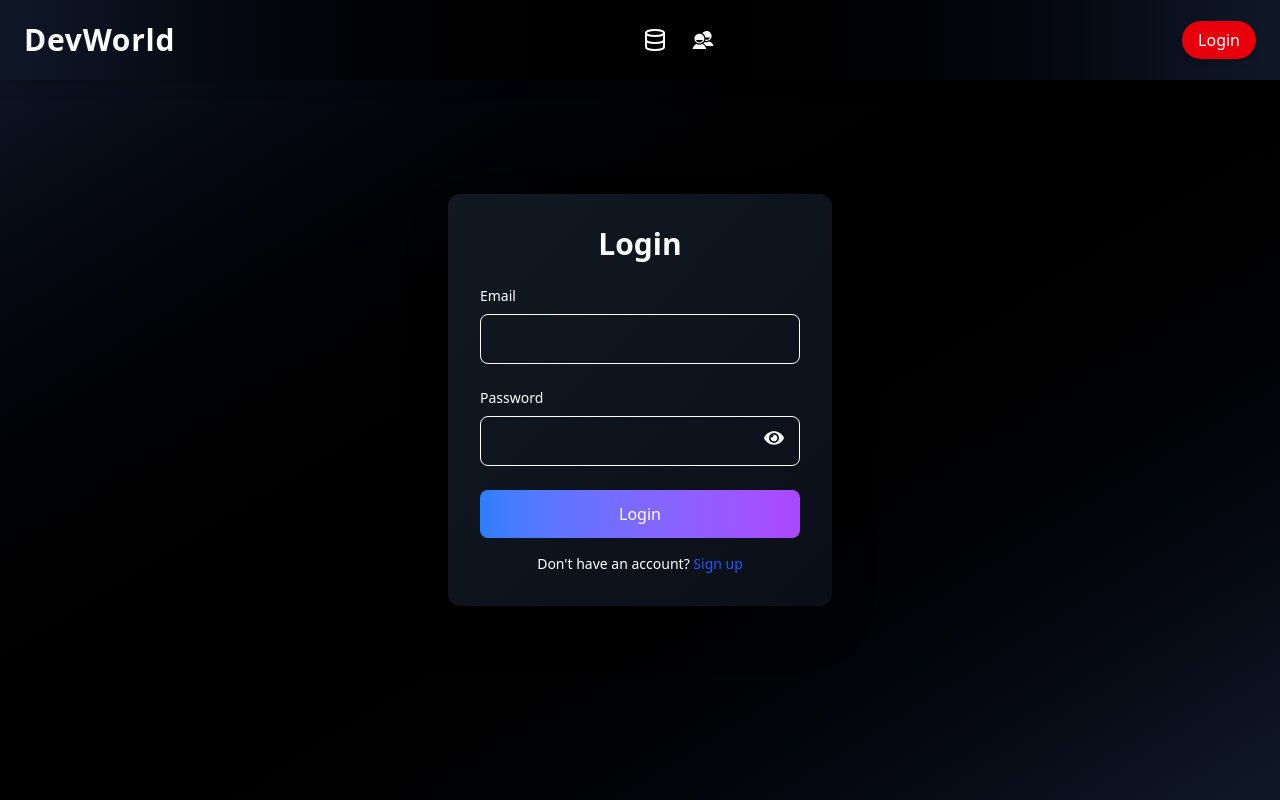
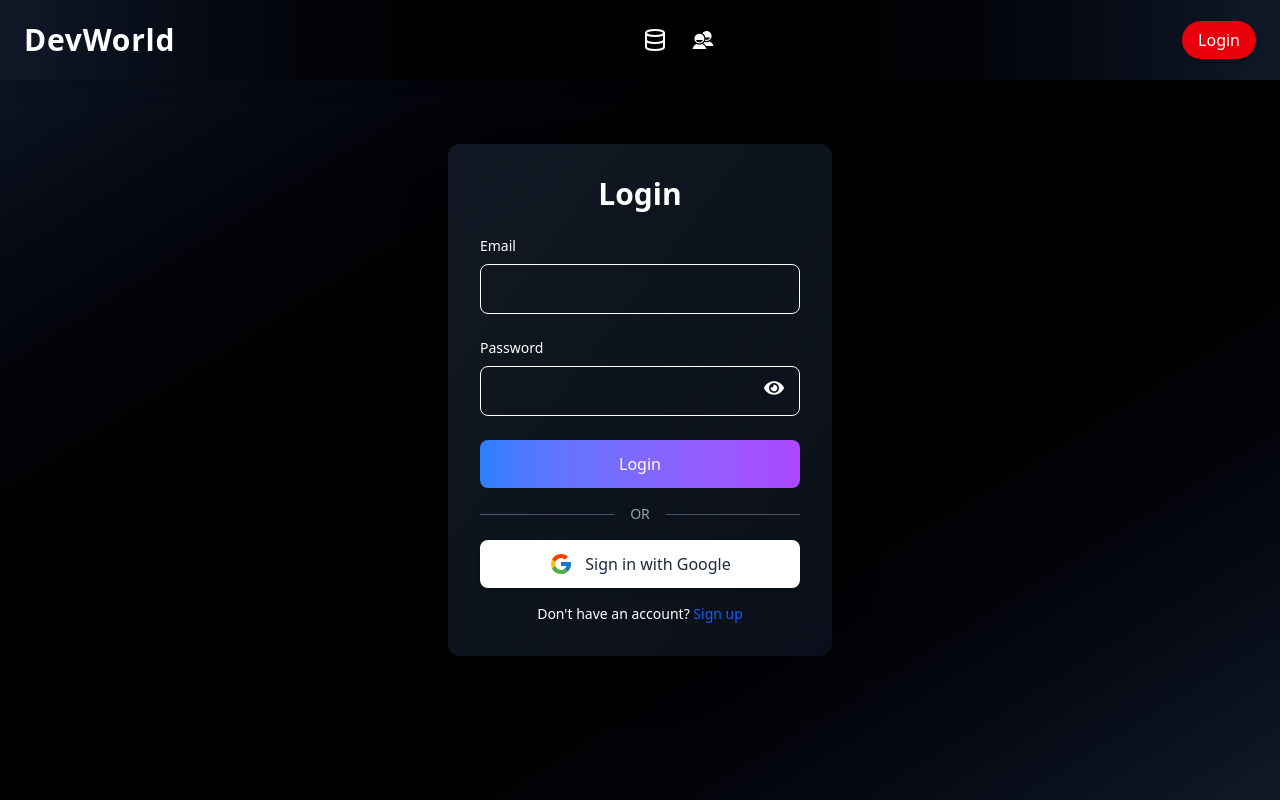
Before and after one commit to Nick-ui911/Dev-Tinder-Front-end, a React (Vite) app: page /login in a window 1280 px wide. Shown: the top 800 px of the page. Built offline with nearby package versions, Linux system fonts and the light colour scheme; no server answers.

Commit message:
added google login

```diff
--- a/src/components/Login.jsx
+++ b/src/components/Login.jsx
@@ -6,6 +6,9 @@ import { Link, useNavigate } from "react-router-dom";
 import { BASE_URL } from "../utils/constants";
 import { FaEye, FaEyeSlash } from "react-icons/fa"; // Import eye icons
 import { requestNotificationPermission } from "../utils/firebase";
+import { signInWithPopup } from "firebase/auth";
+import { auth, provider } from "../utils/firebase";
+import { FcGoogle } from "react-icons/fc";
 
 const Login = () => {
   const [email, setEmail] = useState("");
@@ -36,6 +39,41 @@ const Login = () => {
       setError(error?.response?.data || "Login failed. Try again.");
     } finally {
       setLoading(false); // Hide loader
+    }
+  };
+  const handleGoogleLogin = async () => {
+    try {
+      // ✅ Sign in with Google
+      const result = await signInWithPopup(auth, provider);
+
+      // ✅ Get Firebase ID Token
+      const idToken = await result.user.getIdToken();
+
+      // ✅ Get user details
+      const { email, displayName: name, photoURL: photo } = result.user;
+
+      // console.log("User Info:", { email, name, photo });
+
+      // ✅ Send token to backend
+      const res = await axios.post(
+        BASE_URL + "/google-login",
+        {
+          idToken,
+          email,
+        },
+        {
+          withCredentials: true,
+        }
+      );
+
+      // console.log("Backend Response:", res.data);
+
+      // ✅ Update Redux state
+      dispatch(addUser(res.data));
+
+      navigate("/feeddata");
+    } catch (error) {
+      console.error("Google Login Error:", error);
     }
   };
 
@@ -98,6 +136,20 @@ const Login = () => {
                 "Login"
               )}
             </button>
+            <div className="flex items-center my-4">
+              <div className="flex-grow border-t border-gray-600"></div>
+              <span className="mx-4 text-sm text-gray-400">OR</span>
+              <div className="flex-grow border-t border-gray-600"></div>
+            </div>
+
+            <button
+              type="button"
+              onClick={handleGoogleLogin}
+              className="w-full flex items-center justify-center gap-3 bg-white hover:bg-gray-100 text-gray-800 font-medium py-3 px-4 rounded-lg transition shadow-md"
+            >
+              <FcGoogle size={24} />
+              <span>Sign in with Google</span>
+            </button>
           </form>
 
           <div className="text-center mt-4">
--- a/src/utils/firebase.js
+++ b/src/utils/firebase.js
@@ -1,5 +1,6 @@
 import { initializeApp } from "firebase/app";
 import { getMessaging, getToken, onMessage } from "firebase/messaging";
+import { getAuth, GoogleAuthProvider } from "firebase/auth";
 import { BASE_URL } from "./constants";
 import axios from "axios";
 import "react-toastify/dist/ReactToastify.css";
@@ -14,6 +15,8 @@ const firebaseConfig = {
 };
 // Initialize Firebase
 const app = initializeApp(firebaseConfig);
+export const auth = getAuth(app);
+export const provider = new GoogleAuthProvider();
 const messaging = getMessaging(app);
 
 // ✅ Request Notification Permission & Get Token
```
